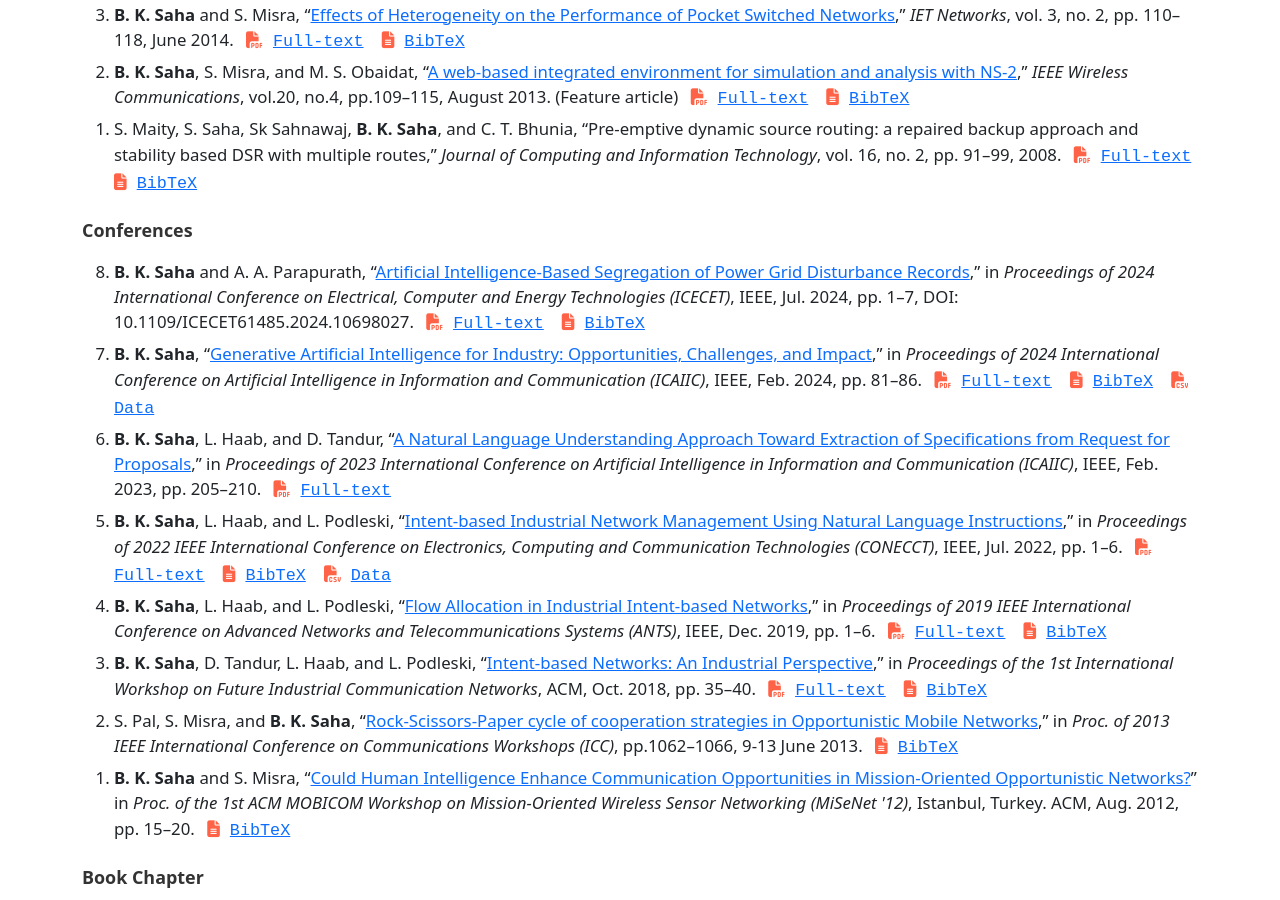
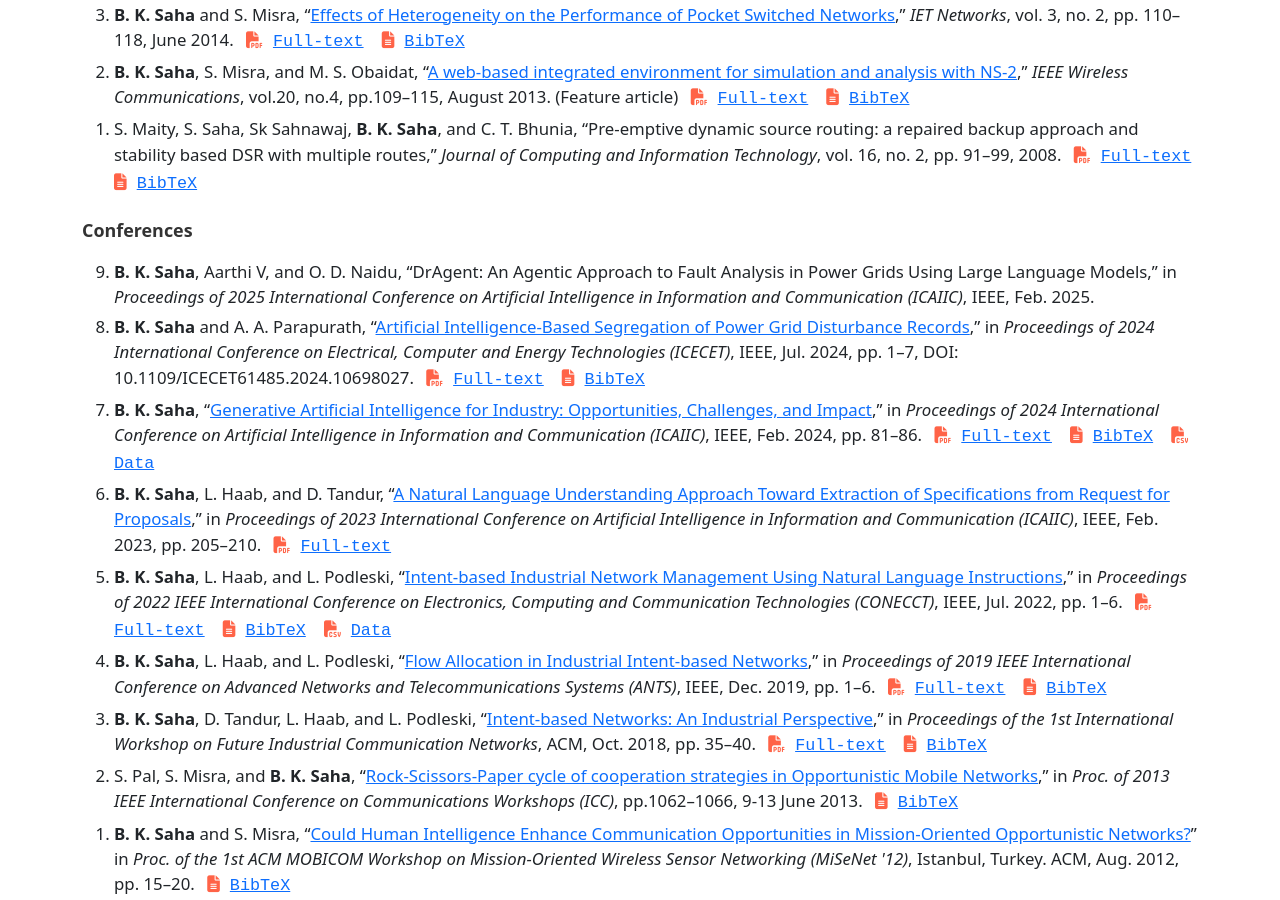
Before and after one commit to barun-saha/barun-saha.github.io, a Jekyll site: the page research.html, which Jekyll copies as it is, in a window 1280 px wide and 900 px high, scrolled down 1627 px. Built offline with Jekyll 4.4.1, drawn with Linux system fonts in a browser that asks for light colours; nearby versions of some CDN libraries; some web fonts are replaced.

Commit message:
Add publication

```diff
--- a/research.html
+++ b/research.html
@@ -353,6 +353,11 @@ Research Activities
 		<p><strong>Conferences</strong></p>
 
 		<ol reversed class="bigger">
+			<li>
+			  <strong>B. K. Saha</strong>, Aarthi V, and O. D. Naidu, &ldquo;DrAgent: An Agentic Approach to Fault Analysis in Power Grids Using Large Language Models,&rdquo;
+			  in <em>Proceedings of 2025 International Conference on Artificial Intelligence in Information and Communication (ICAIIC)</em>,
+			  IEEE, Feb. 2025.
+			</li>
             <li>
 			  <strong>B. K. Saha</strong> and A. A. Parapurath, &ldquo;<a href="https://ieeexplore.ieee.org/document/10698027">Artificial Intelligence-Based Segregation of Power Grid Disturbance Records</a>,&rdquo;
 			  in <em>Proceedings of 2024 International Conference on Electrical, Computer and Energy Technologies (ICECET)</em>,
--- a/templates/research.html
+++ b/templates/research.html
@@ -205,6 +205,11 @@ Research Activities
 		<p><strong>Conferences</strong></p>
 
 		<ol reversed class="bigger">
+			<li>
+			  <strong>B. K. Saha</strong>, Aarthi V, and O. D. Naidu, &ldquo;DrAgent: An Agentic Approach to Fault Analysis in Power Grids Using Large Language Models,&rdquo;
+			  in <em>Proceedings of 2025 International Conference on Artificial Intelligence in Information and Communication (ICAIIC)</em>,
+			  IEEE, Feb. 2025.
+			</li>
             <li>
 			  <strong>B. K. Saha</strong> and A. A. Parapurath, &ldquo;<a href="https://ieeexplore.ieee.org/document/10698027">Artificial Intelligence-Based Segregation of Power Grid Disturbance Records</a>,&rdquo;
 			  in <em>Proceedings of 2024 International Conference on Electrical, Computer and Energy Technologies (ICECET)</em>,
```
